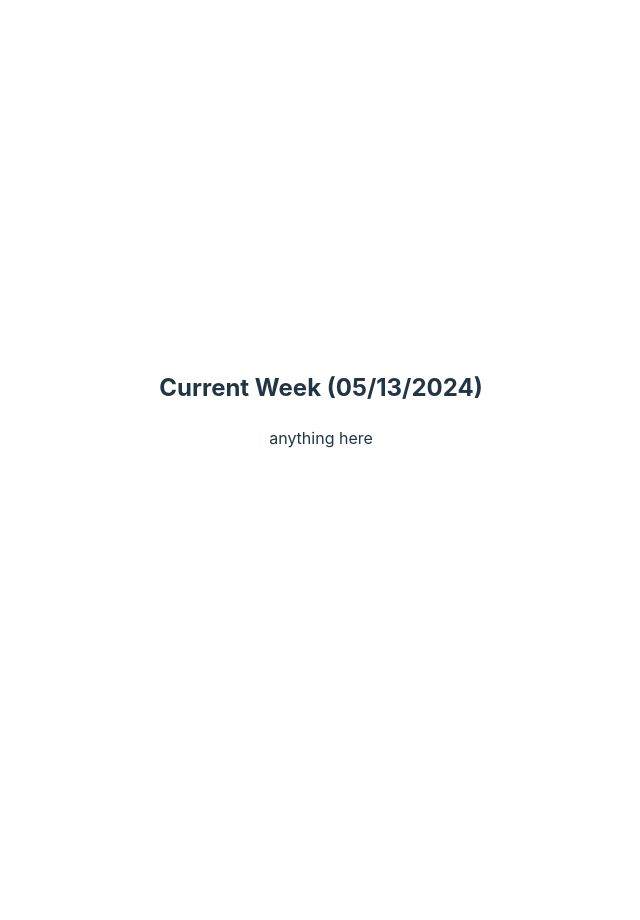
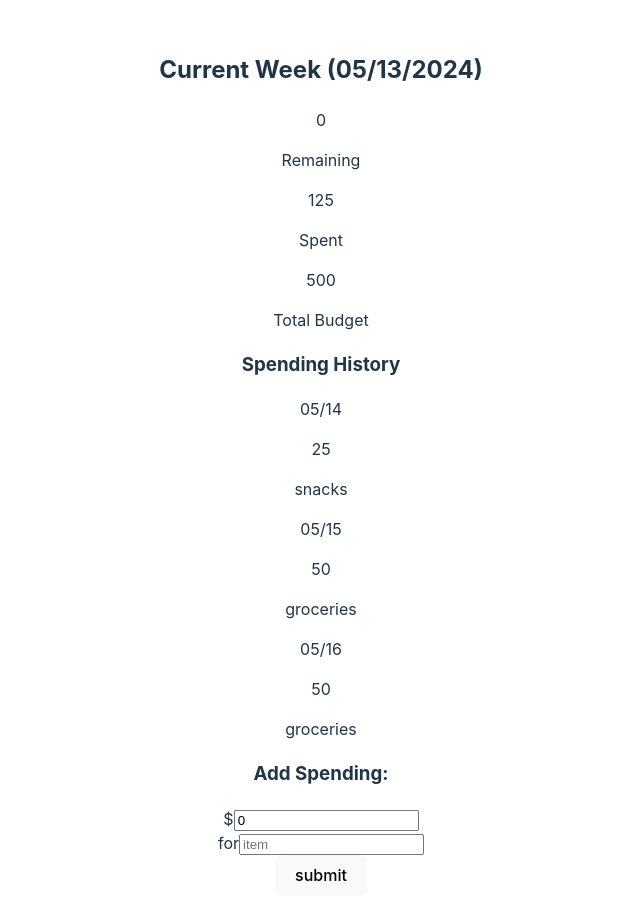
Before and after one commit to Cocho011/MERNtasticTeamProj, a React (Vite) app in the folder client/: page / in a window 1280 px wide. Shown: the top 920 px of the page, without its empty margins (319-959 px from the left). Before the commit the page ends 800 px from the top, so only its background shows below. Built offline with nearby package versions, Linux system fonts and the light colour scheme.

Commit message:
added spendingHistory and addSpending jsx files

```diff
--- a/client/dummyTest/dummyRoutes.js
+++ b/client/dummyTest/dummyRoutes.js
@@ -7,7 +7,8 @@ export const GetWeekData = (req) => {
 };
 
 export const addSpending = (req) => {
-  return Budget[req.userID][req.date].spending.push(req.item);
+  Budget[req.userID][req.date].spending.push(req.spendingItem);
+  console.log(Budget[req.userID][req.date].spending);
 };
 
 export const getUserHistory = (req) => {
--- a/client/src/App.jsx
+++ b/client/src/App.jsx
@@ -1,23 +1,43 @@
-import { useEffect, useState } from 'react'
-import reactLogo from './assets/react.svg'
-import viteLogo from '/vite.svg'
-import './App.css'
-import { getCurrent } from '../dummyTest/dummyRoutes'
-import MainWeek from './components/MainWeek.jsx'
+import { useEffect, useState } from "react";
+import reactLogo from "./assets/react.svg";
+import viteLogo from "/vite.svg";
+import "./App.css";
+import { getCurrent, getUserHistory } from "../dummyTest/dummyRoutes";
+import MainWeek from "./components/MainWeek.jsx";
+import SpendingHistory from "./components/SpendingHistory.jsx";
+import AddSpending from "./components/AddSpending.jsx";
+
+const dummyUserID = "98741";
 
 function App() {
-  const [current, setCurrent] = useState("loading...")
+  const [current, setCurrent] = useState(null);
+  const [userHistory, setUserHistory] = useState(null);
 
   useEffect(() => {
-    setCurrent(getCurrent())
-   }, [])
+    setCurrent(getCurrent());
+    setUserHistory(getUserHistory({ userID: dummyUserID }));
+  }, []);
 
   return (
     <>
-      <h2>Current Week ({current.week})</h2>
-      <MainWeek current={current} />
+      <h2>Current Week ({current ? current.week : "loading..."})</h2>
+      <div className="currentWeekWrapper">
+        <div className="currentWeekTop">
+          <MainWeek
+            current={current}
+            weekData={current ? userHistory[current.week] : null}
+          />
+          <div className="spendingHistoryContainer">
+            <h3>Spending History</h3>
+            <SpendingHistory
+              weekSpending={current ? userHistory[current.week].spending : null}
+            />
+          </div>
+        </div>
+        <AddSpending currentID={dummyUserID} current={current} />
+      </div>
     </>
-  )
+  );
 }
 
-export default App
+export default App;
--- /dev/null
+++ b/client/src/components/AddSpending.jsx
@@ -0,0 +1,47 @@
+import { addSpending } from "../../dummyTest/dummyRoutes";
+import { useState } from "react";
+
+function AddSpending({ currentID, current }) {
+  const [amount, setAmount] = useState(0);
+  const [itemName, setItemName] = useState("");
+  const onSubmit = () => {
+    console.log("running")
+    addSpending({
+      userID: currentID,
+      date: current.week,
+      spendingItem: {
+        date: current.month + "/" + current.day,
+        cost: amount,
+        item: itemName || "item",
+      },
+    });
+  };
+  return (
+    <div className="addSpending">
+      <div className="addSpendingForm">
+        <h3>Add Spending:</h3>
+        <div>
+          <label>$</label>
+          <input
+            type="number"
+            placeholder="0"
+            value={amount}
+            onChange={(e) => setAmount(e.target.value)}
+          ></input>
+        </div>
+        <div>
+          <label>for</label>
+          <input
+            type="text"
+            placeholder="item"
+            value={itemName}
+            onChange={(e) => setItemName(e.target.value)}
+          ></input>
+        </div>
+      </div>
+      <button onClick={onSubmit} disabled={!current}> submit</button>
+    </div>
+  );
+}
+
+export default AddSpending;
--- a/client/src/components/MainWeek.jsx
+++ b/client/src/components/MainWeek.jsx
@@ -1,9 +1,32 @@
-function MainWeek(current) {
+function MainWeek({current, weekData}) {
   return (
     <div className="mainWeek">
-    anything here
+      <CurrentBudget
+        totalBudget={weekData ? weekData.totalBudget : 0}
+        spent={weekData ? weekData.spent : 0}
+      />
     </div>
-  )
+  );
 }
 
-export default MainWeek
+function CurrentBudget({totalBudget, spent}) {
+
+  return (
+    <div className="currentBudget">
+      <CurrentBudgetRow amount={spent === 0 ? (spent - totalBudget) :0} title="Remaining" />
+      <CurrentBudgetRow amount={spent} title="Spent" />
+      <CurrentBudgetRow amount={totalBudget} title="Total Budget" />
+    </div>
+  );
+}
+
+function CurrentBudgetRow({amount, title}) {
+  return (
+    <div className="currentBudgetRow">
+      <p className="amount">{amount}</p>
+      <p className="title">{title}</p>
+    </div>
+  );
+}
+
+export default MainWeek;
--- /dev/null
+++ b/client/src/components/SpendingHistory.jsx
@@ -0,0 +1,21 @@
+function SpendingHistory({ weekSpending }) {
+  return (
+    <div className="spendingHistory">
+      {weekSpending ? weekSpending.map((data, index) => (
+        <SpendingHistoryRow key={index} data={data} />
+      )) :0}
+      </div>
+  )
+}
+
+function SpendingHistoryRow({ data }) {
+  return (
+    <div className="spendingHistoryRow">
+      <p className="date">{data.date}</p>
+      <p className="cost">{data.cost}</p>
+      <p className="item">{data.item}</p>
+    </div>
+  )
+}
+
+export default SpendingHistory;
```
